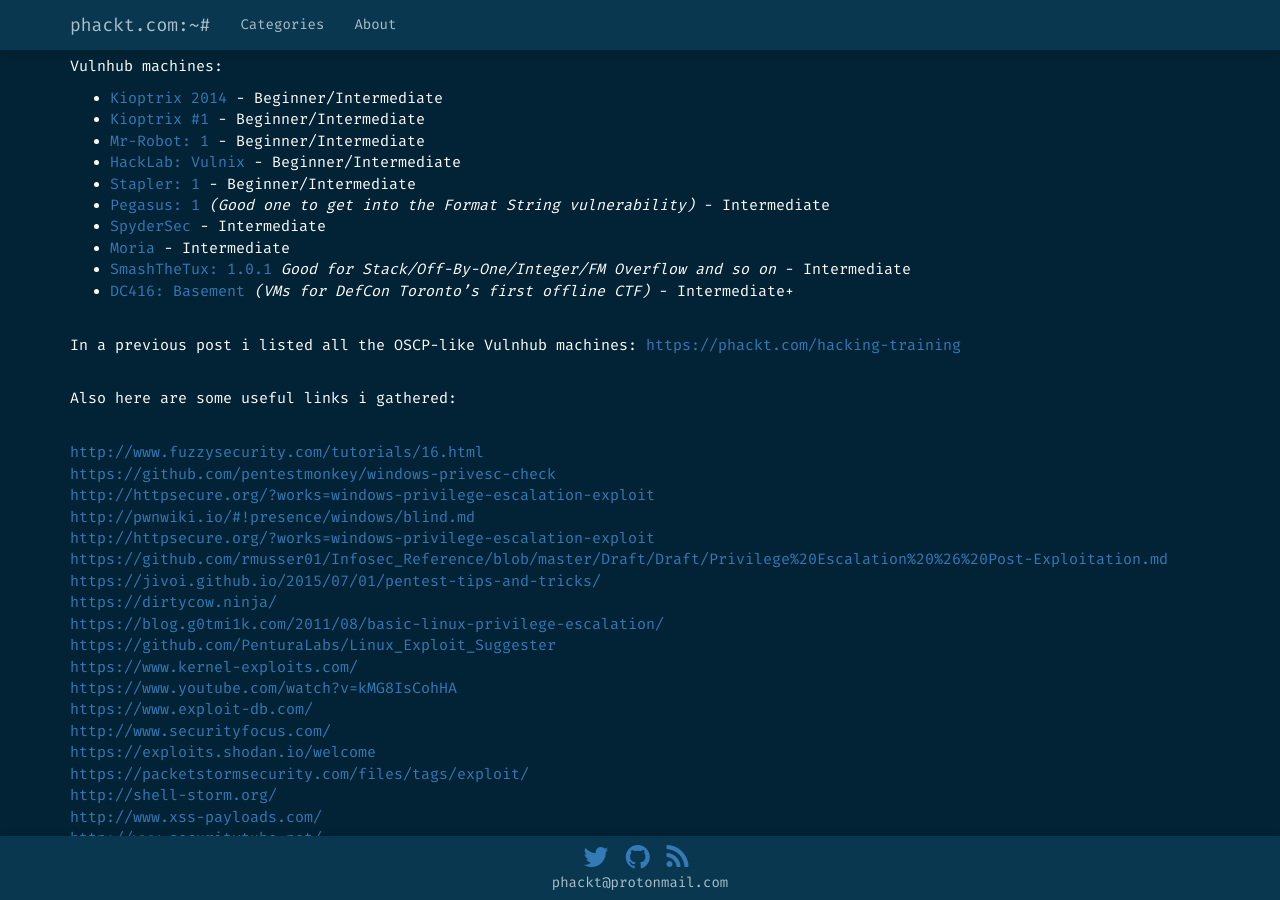
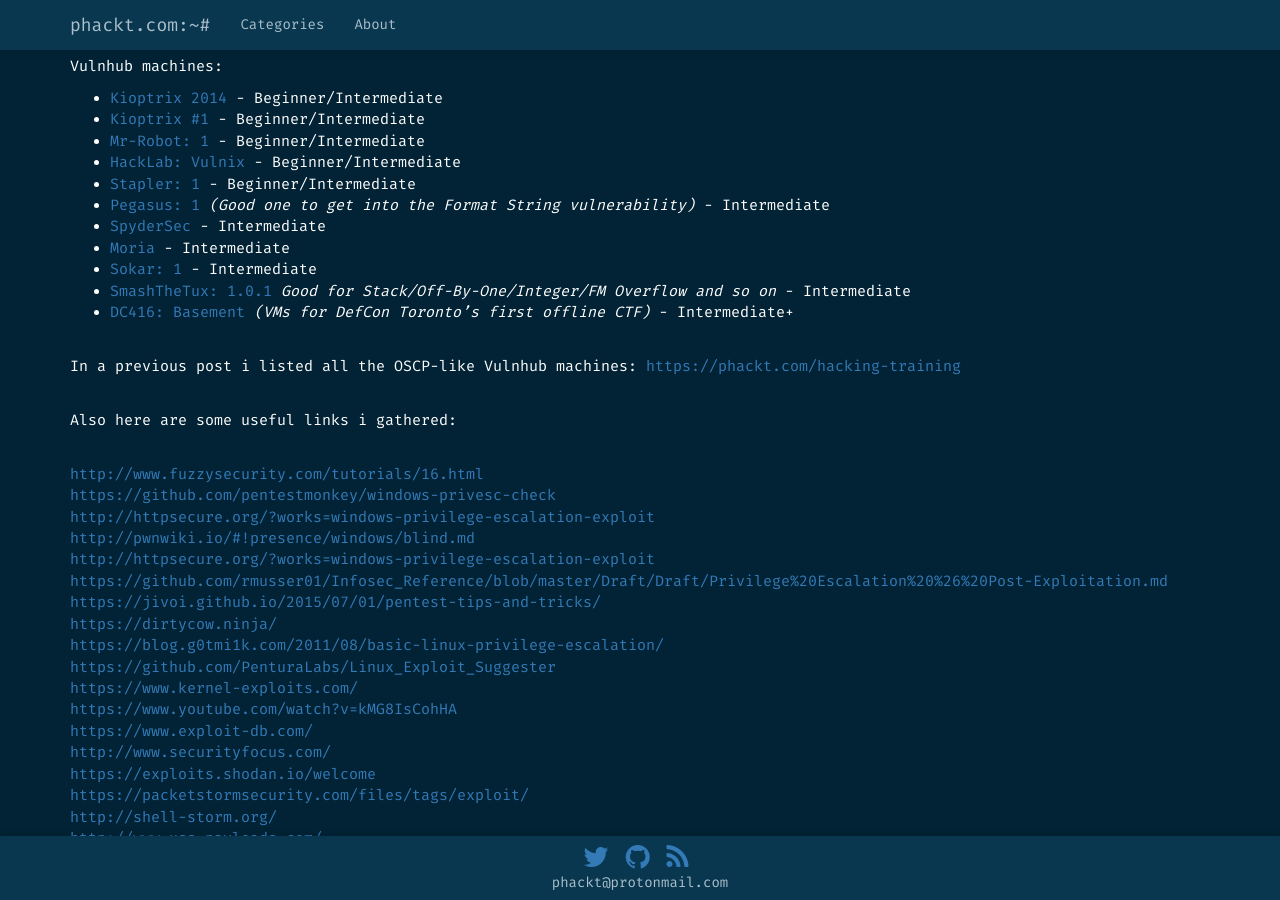
Before and after one commit to phackt/phackt.github.io, a Jekyll site: the page built from _posts/2017-03-24-vulnhub-machines-and-useful-links.markdown, in a window 1280 px wide and 900 px high, scrolled down 660 px. Built offline with Jekyll 4.4.1, drawn with Linux system fonts in a browser that asks for light colours; nearby versions of some CDN libraries; some web fonts are replaced; comment, search, counter and statistics services are not loaded.

Commit message:
add Sokar vulnhub machine

```diff
--- a/_posts/2017-03-24-vulnhub-machines-and-useful-links.markdown
+++ b/_posts/2017-03-24-vulnhub-machines-and-useful-links.markdown
@@ -25,6 +25,7 @@ Vulnhub machines:
   - [Pegasus: 1](https://www.vulnhub.com/entry/pegasus-1,109/) *(Good one to get into the Format String vulnerability)* - Intermediate
   - [SpyderSec](https://www.vulnhub.com/entry/spydersec-challenge,128/) - Intermediate
   - [Moria](http://www.abatchy.com/2017/03/moria-boot2root-vm.html) - Intermediate
+  - [Sokar: 1](https://www.vulnhub.com/entry/sokar-1,113/) - Intermediate
   - [SmashTheTux: 1.0.1](https://www.vulnhub.com/entry/smashthetux-101,138/) *Good for Stack/Off-By-One/Integer/FM Overflow and so on* - Intermediate
   - [DC416: Basement](https://www.vulnhub.com/entry/dc416-2016,168/) *(VMs for DefCon Toronto's first offline CTF)* - Intermediate+
 
```
